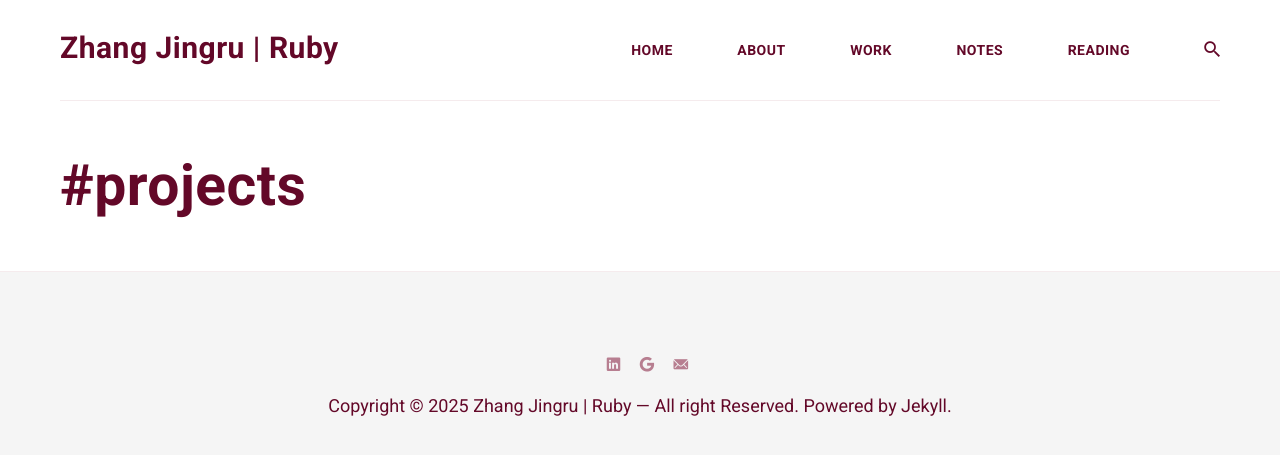
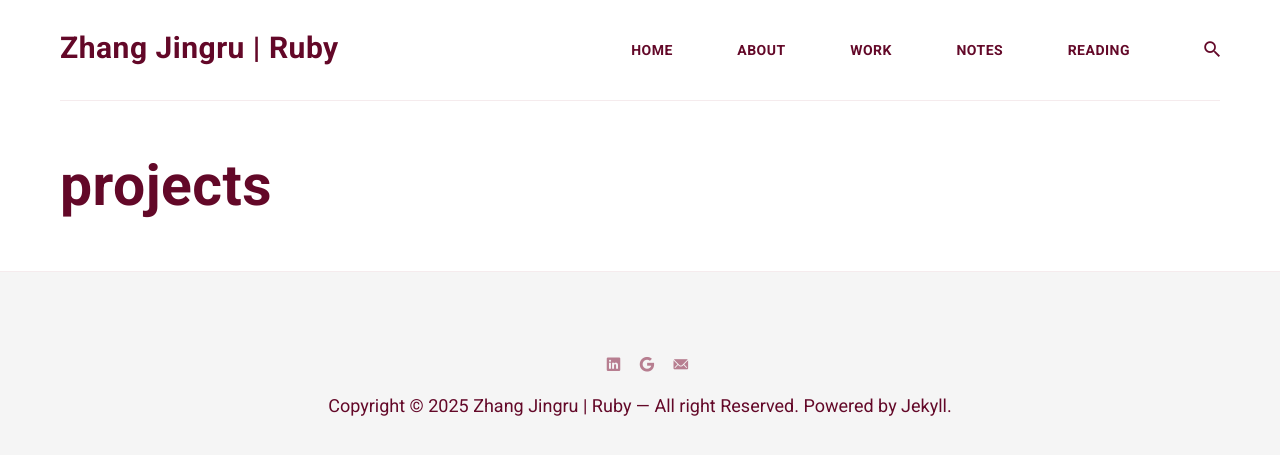
Before and after one commit to ZhangJingru-Ruby/ZhangJingru-Ruby.github.io, a Jekyll site: the page built from tags/projects.md, in a window 1280 px wide. Shown: the top 455 px of the page. Built offline with Jekyll 4.4.1, drawn with Linux system fonts in a browser that asks for light colours; nearby versions of some CDN libraries.

Commit message:
🐛 Remove # from tag titles, use readable page title

```diff
--- a/_layouts/tag_page.html
+++ b/_layouts/tag_page.html
@@ -4,7 +4,7 @@ layout: default
 
 <div class="container">
   <div class="page-title-box">
-    <h1 class="page-title">#{{ page.tag }}</h1>
+    <h1 class="page-title">{{ page.tag }}</h1>
   </div>
 
   {% assign tagged_posts = site.tags[page.tag] %}
```
